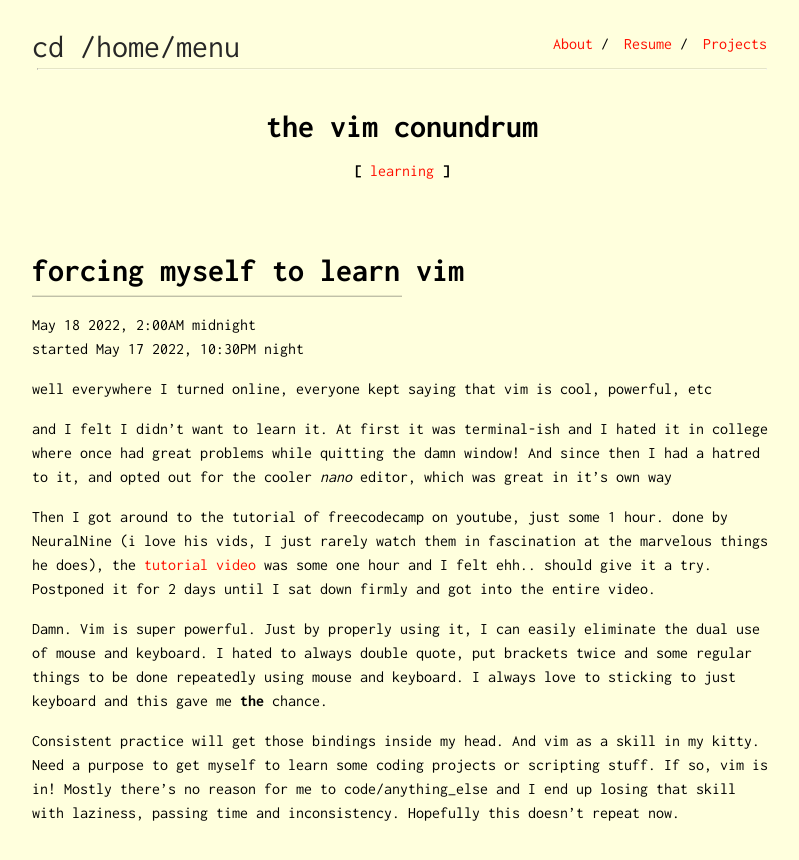
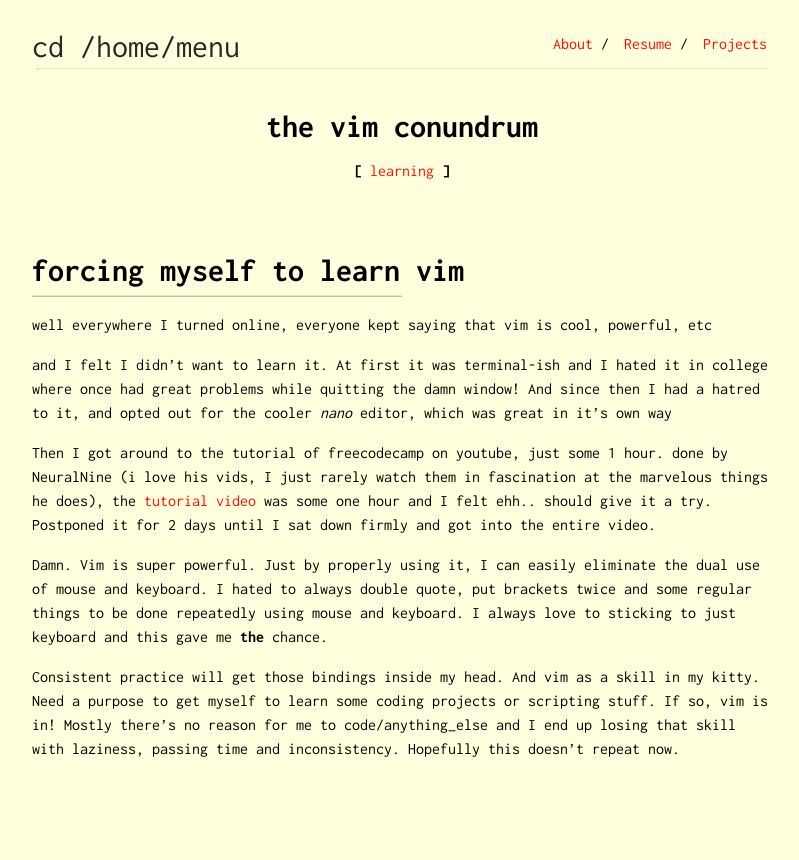
Before and after one commit to pruthvirajbhat/website-portfolio-old-uno, a Jekyll site: the page built from _posts/2022/05/2022-05-18-the-vim-conundrum.md, in a window 1280 px wide. Shown: the top 860 px of the page, without its empty margins (238-1037 px from the left). Built offline with Jekyll 4.4.1, drawn with Linux system fonts in a browser that asks for light colours.

Commit message:
finished

```diff
--- a/_posts/2022/05/2022-05-18-the-vim-conundrum.md
+++ b/_posts/2022/05/2022-05-18-the-vim-conundrum.md
@@ -8,15 +8,12 @@ fdate: 18-05-2022
 pdate: 18-05-2022
 ---
 # forcing myself to learn vim
-May 18 2022, 2:00AM midnight\
-started May 17 2022, 10:30PM night
-
 well everywhere I turned online, everyone kept saying that vim is cool, powerful, etc
 
 and I felt I didn't want to learn it.
 At first it was terminal-ish and I hated it in college where once had great problems while quitting the damn window! And since then I had a hatred to it, and opted out for the cooler *nano* editor, which was great in it's own way
 
-Then I got around to the tutorial of freecodecamp on youtube, just some 1 hour. done by NeuralNine (i love his vids, I just rarely watch them in fascination at the marvelous things he does), the [tutorial video](https://www.youtube.com/watch?v=RZ4p-saaQkc&t=33s) was some one hour and I felt ehh.. should give it a try. Postponed it for 2 days until I sat down firmly and got into the entire video.
+Then I got around to the tutorial of freecodecamp on youtube, just some 1 hour. done by NeuralNine (i love his vids, I just rarely watch them in fascination at the marvelous things he does), the [tutorial video](https://www.youtube.com/watch?v=RZ4p-saaQkc) was some one hour and I felt ehh.. should give it a try. Postponed it for 2 days until I sat down firmly and got into the entire video.
 
 Damn. Vim is super powerful. Just by properly using it, I can easily eliminate the dual use of mouse and keyboard. I hated to always double quote, put brackets twice and some regular things to be done repeatedly using mouse and keyboard. I always love to sticking to just keyboard and this gave me **the** chance.
 
```
